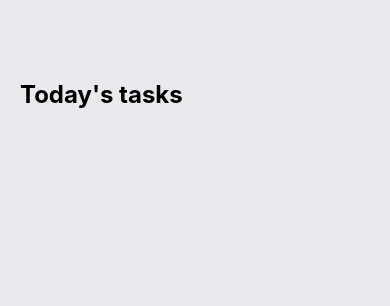
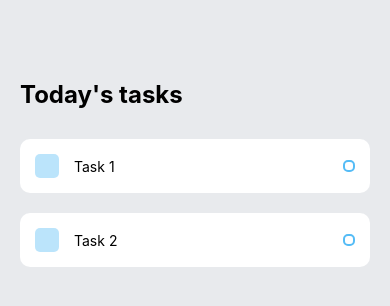
Before and after one commit to abawor/ToDoApp, a React Native app: screen / in a window 390 px wide. Shown: the top 306 px of the page. Built offline with nearby package versions, Linux system fonts and the light colour scheme.

Commit message:
Added Task component and its styling

```diff
--- a/App.js
+++ b/App.js
@@ -1,6 +1,7 @@
 import "@expo/metro-runtime";
-import { StatusBar } from 'expo-status-bar';
+import React from "react";
 import { StyleSheet, Text, View } from 'react-native';
+import Task from './components/Task';
 
 export default function App() {
   return (
@@ -11,6 +12,8 @@
 
         <View style={styles.items}>
           {/* This is where the tasks will go! */}
+          <Task text={'Task 1'}/>
+          <Task text={'Task 2'}/>
         </View>
       </View>
 
@@ -31,5 +34,7 @@
     fontSize: 24,
     fontWeight: 'bold'
   },
-  items: {}
+  items: {
+    marginTop: 30,
+  }
 });
--- a/components/Task.js
+++ b/components/Task.js
@@ -0,0 +1,54 @@
+import React from "react";
+import { View, Text, StyleSheet} from 'react-native';
+import { TouchableOpacity } from "react-native-web";
+
+const Task = (props) => {
+
+    return (
+        <View style={styles.item}>
+            <View style={styles.itemLeft}>
+                <TouchableOpacity style={styles.square}></TouchableOpacity>
+            <Text style={styles.itemText}>{props.text}</Text>
+            </View>
+            <View style={styles.circular}></View>
+        </View>
+    )
+}
+
+const styles = StyleSheet.create({
+    item: {
+        backgroundColor: '#FFF',
+        padding: 15,
+        borderRadius: 10,
+        flexDirection: 'row',
+        alignItems: 'center',
+        justifyContent: 'space-between',
+        marginBottom: 20,
+
+    },
+    itemLeft: {
+        flexDirection: 'row',
+        alignItems: 'center',
+        flexWrap: 'wrap',
+    },
+    square: {
+        width: 24,
+        height: 24,
+        backgroundColor: '#55BCF6',
+        opacity: 0.4,
+        borderRadius: 5,
+        marginRight: 15,
+    },
+    itemText: {
+        maxWidth: '80%',
+    },
+    circular: {
+        width: 12,
+        height: 12,
+        borderColor: '#55BCF6',
+        borderWidth: 2,
+        borderRadius: 5,
+    },
+})
+
+export default Task;
```
